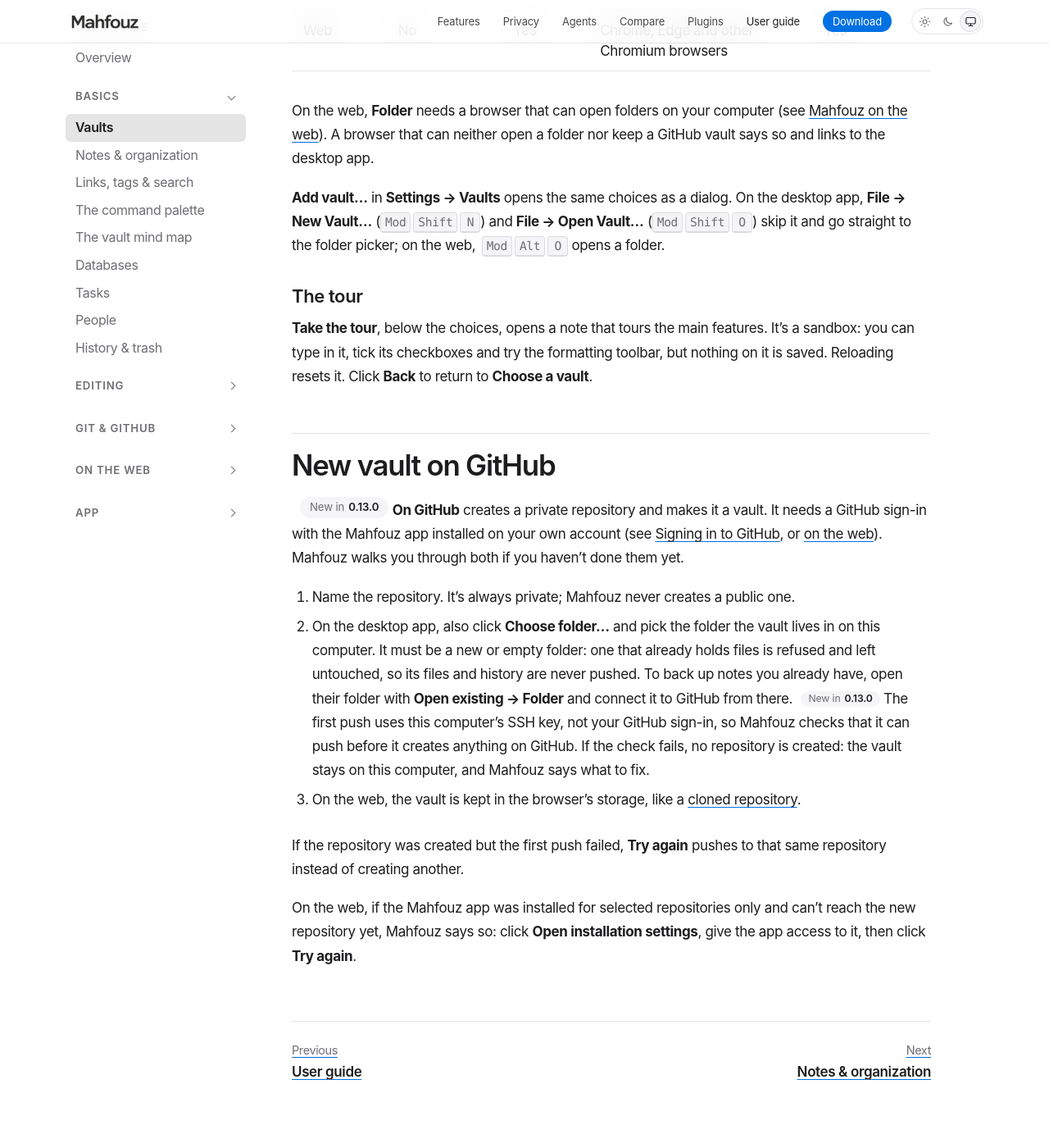
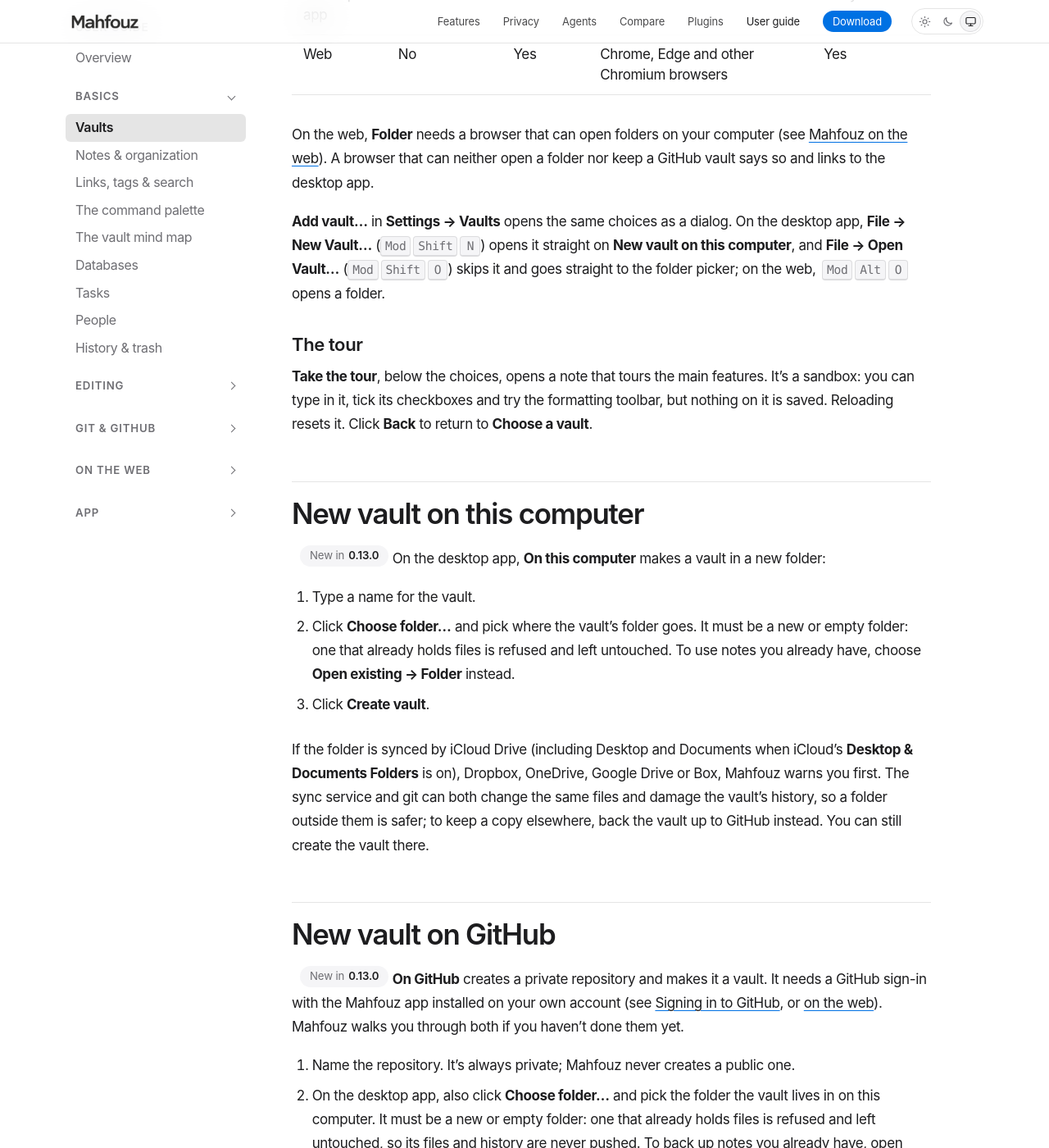
Before and after one commit to mahfouz-app/docs, a Jekyll site: the page built from guide/vaults.md, in a window 1280 px wide and 1400 px high, scrolled down 1457 px. Shown: the whole window at 82% size. Built offline with Jekyll 4.4.1, drawn with Linux system fonts in a browser that asks for light colours; some of the changed text lies outside the part shown.

Commit message:
guide: New vault on this computer (mahfouz-app/app#687)

```diff
--- a/guide/vaults.md
+++ b/guide/vaults.md
@@ -41,7 +41,8 @@
 two groups:
 
 - **Start new**
-  - **On this computer**: a new folder of notes, with a git repository in it.
+  - **On this computer**: a new folder of notes, with a git repository in it
+    (see [New vault on this computer](#new-vault-on-this-computer)).
   - **On GitHub**: a new private repository on GitHub (see
     [New vault on GitHub](#new-vault-on-github)).
 - **Open existing**
@@ -62,8 +63,9 @@
 
 **Add vault…** in **Settings → Vaults** opens the same choices as a dialog.
 On the desktop app, **File → New Vault…**
-(<kbd>Mod</kbd><kbd>Shift</kbd><kbd>N</kbd>) and **File → Open Vault…**
-(<kbd>Mod</kbd><kbd>Shift</kbd><kbd>O</kbd>) skip it and go straight to the
+(<kbd>Mod</kbd><kbd>Shift</kbd><kbd>N</kbd>) opens it straight on **New vault
+on this computer**, and **File → Open Vault…**
+(<kbd>Mod</kbd><kbd>Shift</kbd><kbd>O</kbd>) skips it and goes straight to the
 folder picker; on the web, <kbd>Mod</kbd><kbd>Alt</kbd><kbd>O</kbd> opens a
 folder.
 
@@ -73,6 +75,25 @@
 features. It's a sandbox: you can type in it, tick its checkboxes and try the
 formatting toolbar, but nothing on it is saved. Reloading resets it. Click
 **Back** to return to **Choose a vault**.
+
+## New vault on this computer
+
+{% include since.html v="0.13.0" %} On the desktop app, **On this computer**
+makes a vault in a new folder:
+
+1. Type a name for the vault.
+2. Click **Choose folder…** and pick where the vault's folder goes. It must
+   be a new or empty folder: one that already holds files is refused and
+   left untouched. To use notes you already have, choose **Open existing →
+   Folder** instead.
+3. Click **Create vault**.
+
+If the folder is synced by iCloud Drive (including Desktop and Documents
+when iCloud's **Desktop & Documents Folders** is on), Dropbox, OneDrive,
+Google Drive or Box, Mahfouz warns you first. The sync service and git can
+both change the same files and damage the vault's history, so a folder
+outside them is safer; to keep a copy elsewhere, back the vault up to GitHub
+instead. You can still create the vault there.
 
 ## New vault on GitHub
 
```
